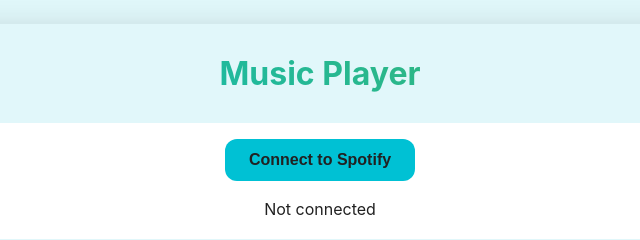
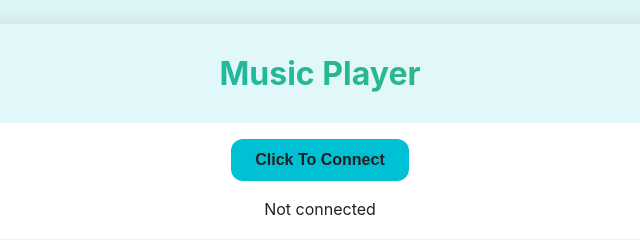
Before and after one commit to Jyoti-ranjan-Sahoo-45/music_player, a plain HTML site: page index.html in a window 1280 px wide. Shown: the top 240 px of the page, 320-960 px from the left. Drawn offline with Linux system fonts and the light colour scheme.

Commit message:
Update index.html

```diff
--- a/index.html
+++ b/index.html
@@ -11,7 +11,7 @@
     <h1>Music Player</h1>
 
     <div id="tokenSection">
-      <button id="getTokenBtn">Connect to Spotify</button>
+      <button id="getTokenBtn">Click To Connect</button>
       <p id="tokenStatus">Not connected</p>
     </div>
 
```
